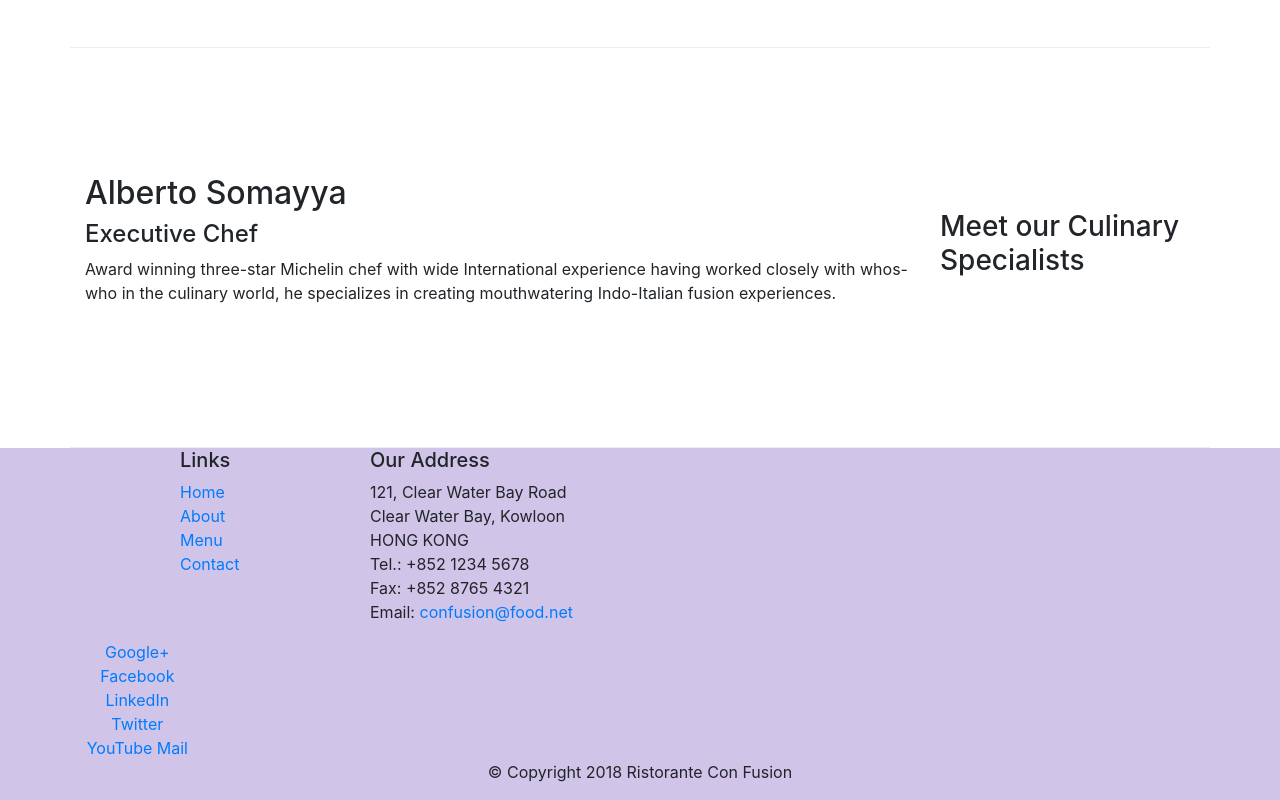
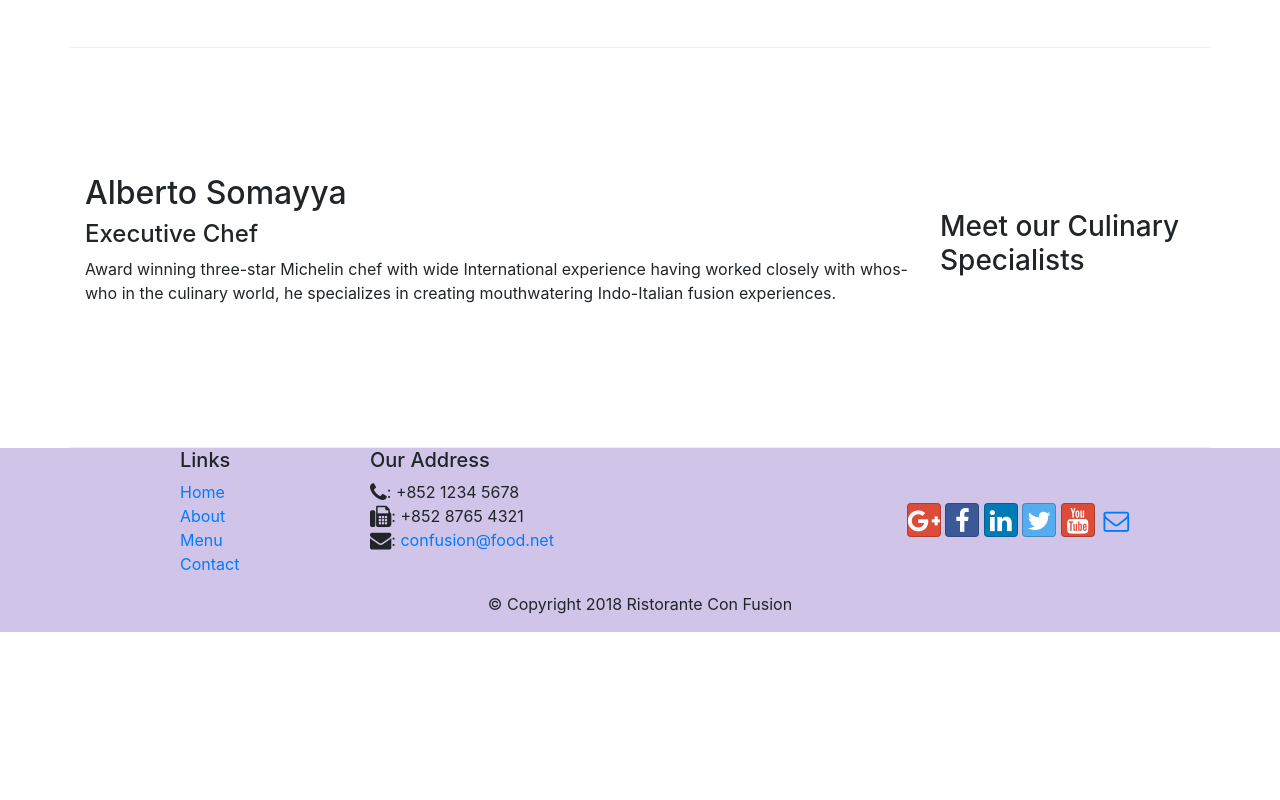
Before and after one commit to Shubhamkumarjha1244/BOOTSTRAP_PROJECT, a website: page index.html in a window 1280 px wide. Shown: the part 1106-1906 px from the top of the page. After the commit the page ends 1738 px from the top, so only its background shows below. Drawn offline with nearby package versions, Linux system fonts and the light colour scheme.

Commit message:
7th commit --Icon Fonts

```diff
--- a/index.html
+++ b/index.html
@@ -10,6 +10,8 @@
         <link rel="stylesheet" href="css/styles.css" >
         <!-- Bootstrap CSS -->
         <link rel="stylesheet" href="node_modules/bootstrap/dist/css/bootstrap.min.css">
+        <link rel="stylesheet" href="node_modules/font-awesome/css/font-awesome.min.css">
+        <link rel="stylesheet" href="node_modules/bootstrap-social/bootstrap-social.css">
 
 </head>
 
@@ -23,10 +25,10 @@
            <a class="navbar-brand" href="#">Ristorante Con Fusion</a>
            <div class="collapse navbar-collapse" id="Navbar">
             <ul class="navbar-nav mr-auto">
-                <li class="nav-item active"><a class="nav-link" href="#">Home</a></li>
-                <li class="nav-item"><a class="nav-link" href="./aboutus.html">About</a></li>
-                <li class="nav-item"><a class="nav-link" href="#">Menu</a></li>
-                <li class="nav-item"><a class="nav-link" href="#">Contact</a></li>
+                <li class="nav-item active"><a class="nav-link" href="#"><span class="fa fa-home fa-lg"></span> Home</a></li>
+                <li class="nav-item"><a class="nav-link" href="./aboutus.html"><span class="fa fa-info fa-lg"></span> About</a></li>
+                <li class="nav-item"><a class="nav-link" href="#"><span class="fa fa-list fa-lg"></span> Menu</a></li>
+                <li class="nav-item"><a class="nav-link" href="#"><span class="fa fa-address-card fa-lg"></span> Contact</a></li>
             </ul>
            </div>
 
@@ -98,22 +100,20 @@
                 <div class="col-7 col-sm-5">
                     <h5>Our Address</h5>
                     <address>
-		              121, Clear Water Bay Road<br>
-		              Clear Water Bay, Kowloon<br>
-		              HONG KONG<br>
-		              Tel.: +852 1234 5678<br>
-		              Fax: +852 8765 4321<br>
-		              Email: <a href="mailto:confusion@food.net">confusion@food.net</a>
+                        <i class="fa fa-phone fa-lg"></i>: +852 1234 5678<br>
+                        <i class="fa fa-fax fa-lg"></i>: +852 8765 4321<br>
+                        <i class="fa fa-envelope fa-lg"></i>:
+                        <a href="mailto:confusion@food.net">confusion@food.net</a>
 		           </address>
                 </div>
-                <div class="text-center">
-                    <div class="col-12 col-sm-4 align-self-center">
-                        <a href="http://google.com/+">Google+</a>
-                        <a href="http://www.facebook.com/profile.php?id=">Facebook</a>
-                        <a href="http://www.linkedin.com/in/">LinkedIn</a>
-                        <a href="http://twitter.com/">Twitter</a>
-                        <a href="http://youtube.com/">YouTube</a>
-                        <a href="mailto:">Mail</a>
+                <div class="col-12 col-sm-4 align-self-center">
+                    <div  class="text-center">
+                        <a class="btn btn-social-icon btn-google" href="http://google.com/+"><i class="fa fa-google-plus"></i></a>
+                        <a class="btn btn-social-icon btn-facebook" href="http://www.facebook.com/profile.php?id="><i class="fa fa-facebook"></i></a>
+                        <a class="btn btn-social-icon btn-linkedin" href="http://www.linkedin.com/in/"><i class="fa fa-linkedin"></i></a>
+                        <a class="btn btn-social-icon btn-twitter" href="http://twitter.com/"><i class="fa fa-twitter"></i></a>
+                        <a class="btn btn-social-icon btn-google" href="http://youtube.com/"><i class="fa fa-youtube"></i></a>
+                        <a class="btn btn-social-icon" href="mailto:"><i class="fa fa-envelope-o"></i></a>
                     </div>
                 </div>
            </div>
--- a/package.json
+++ b/package.json
@@ -15,6 +15,8 @@
   },
   "dependencies": {
     "bootstrap": "^4.0.0",
+    "bootstrap-social": "^5.1.1",
+    "font-awesome": "^4.7.0",
     "jquery": "^3.3.1",
     "popper.js": "^1.12.9"
   }
```
Also changed, not shown: aboutus.html (+16 -16 lines), 1 other file.
